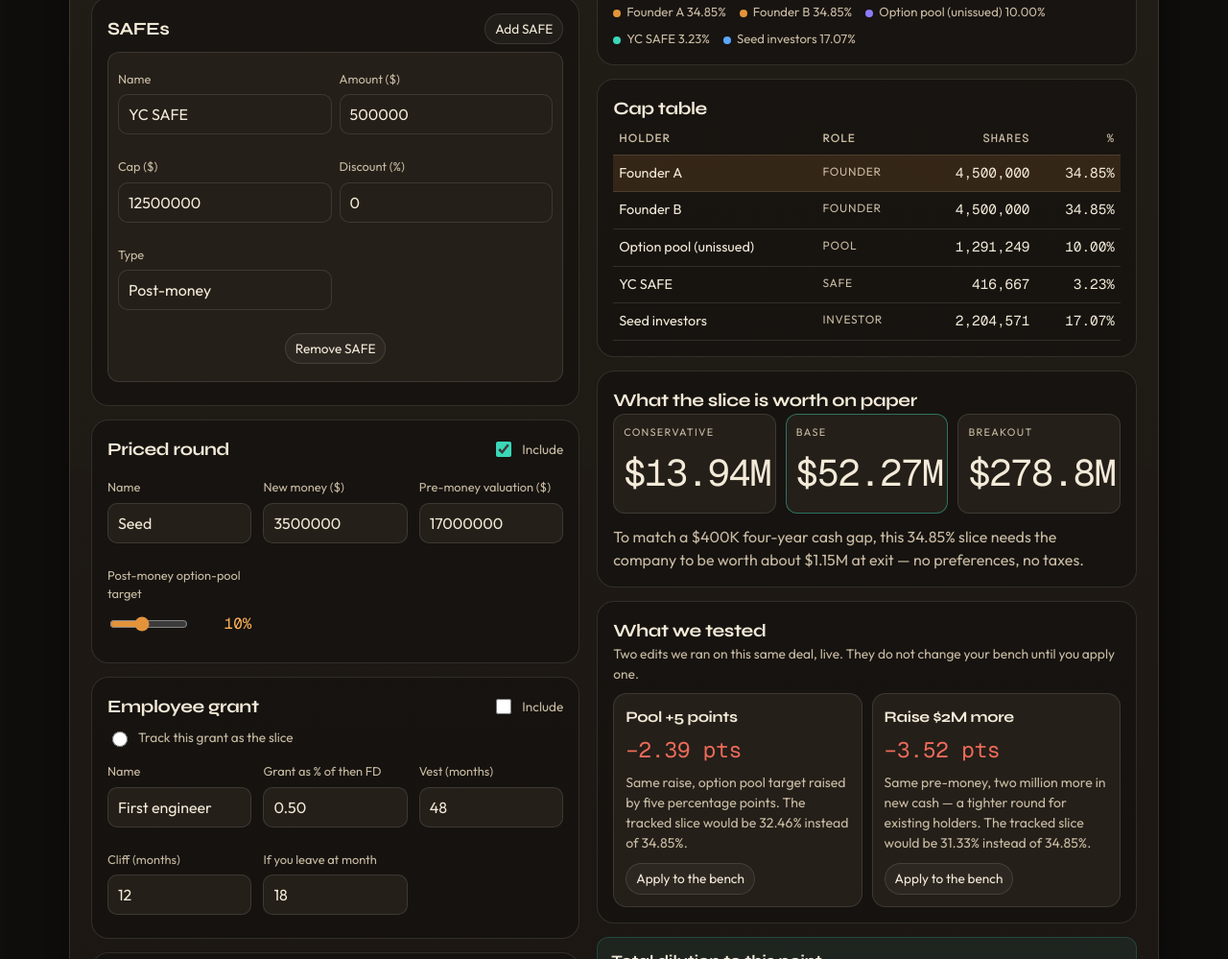
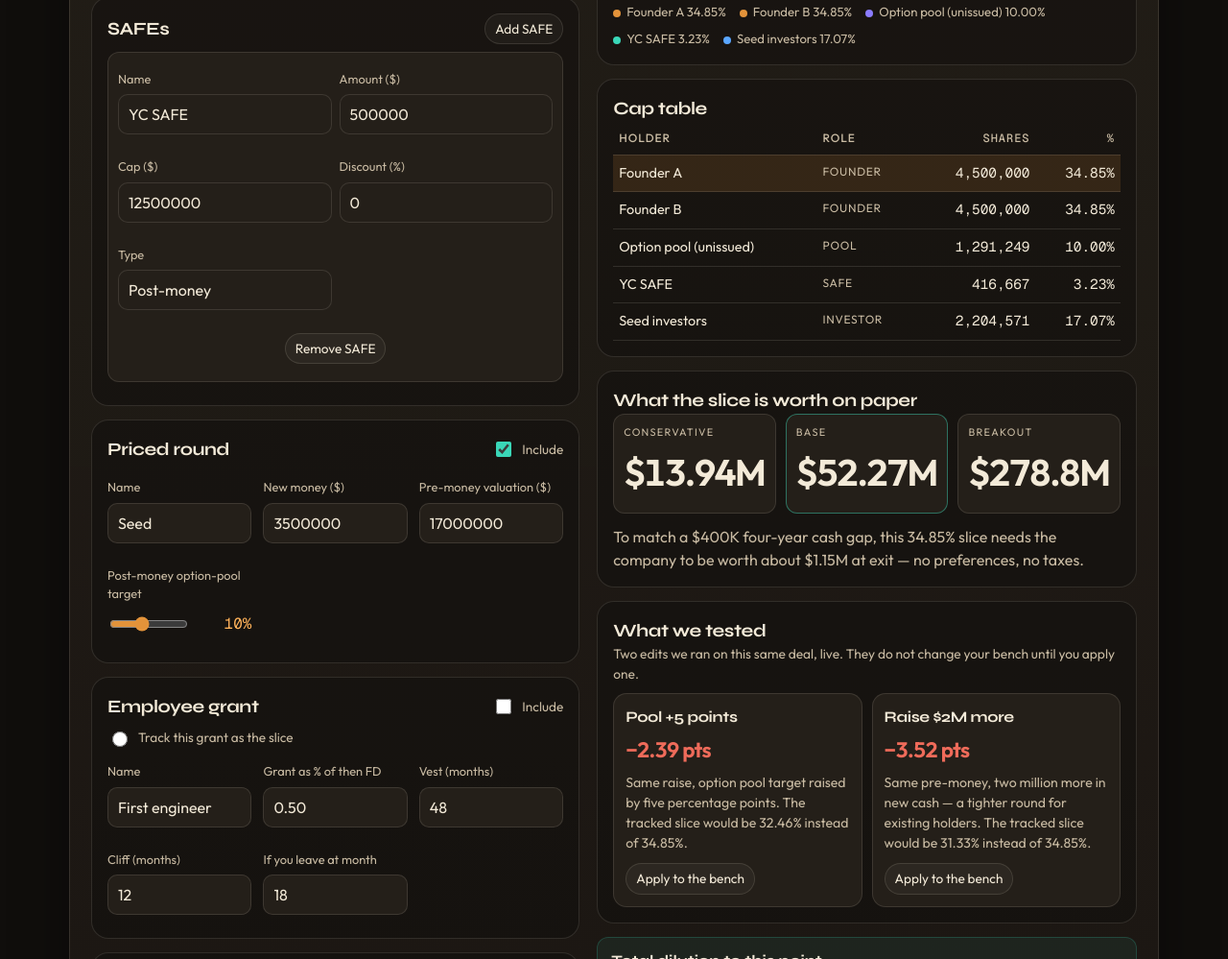
Before and after one commit to mogzz2008/slicebench, a website with bundled scripts: page public/index.html in a window 1280 px wide. Shown: the part 1290-2289 px from the top of the page at 96% size. Built offline with nearby package versions, Linux system fonts and the light colour scheme.

Commit message:
Tighten display-number typography so decimals stay tight at large sizes.

```diff
--- a/public/styles.css
+++ b/public/styles.css
@@ -212,11 +212,13 @@ h1 em {
   color: var(--paper-dim);
 }
 .versus-num, .slice-num, .value-num {
-  font-family: var(--font-mono);
+  font-family: var(--font-body);
+  font-weight: 650;
   font-size: clamp(1.6rem, 3vw, 2.4rem);
   margin: 6px 0 2px;
-  letter-spacing: -0.03em;
+  letter-spacing: -0.04em;
   font-variant-numeric: tabular-nums;
+  font-feature-settings: "tnum" 1, "ss01" 0;
 }
 .versus-sub, .slice-sub { margin: 0; color: var(--paper-dim); font-size: 0.88rem; }
 .versus-vs {
@@ -255,7 +257,7 @@ h1 em {
   text-align: center;
 }
 .dial-core span { font-size: 0.64rem; letter-spacing: 0.14em; text-transform: uppercase; color: var(--paper-dim); }
-.dial-core strong { font-family: var(--font-mono); font-size: 1.25rem; margin-top: 2px; }
+.dial-core strong { font-family: var(--font-body); font-weight: 650; font-size: 1.25rem; margin-top: 2px; font-variant-numeric: tabular-nums; letter-spacing: -0.03em; }
 .hero-footnote { grid-column: 1 / -1; margin: 8px 0 0; color: var(--paper-dim); position: relative; z-index: 1; }
 
 .presets { padding: 12px 0 28px; }
@@ -421,10 +423,13 @@ output { font-family: var(--font-mono); min-width: 3.4em; text-align: right; col
   background: var(--bench);
 }
 .lab-delta {
-  font-family: var(--font-mono);
+  font-family: var(--font-body);
+  font-weight: 650;
   font-size: 1.4rem;
   margin: 6px 0;
   color: var(--rose);
+  font-variant-numeric: tabular-nums;
+  letter-spacing: -0.03em;
 }
 .lab-delta.is-up { color: var(--teal); }
 .lab-copy { margin: 0 0 10px; color: var(--paper-dim); font-size: 0.88rem; }
```
